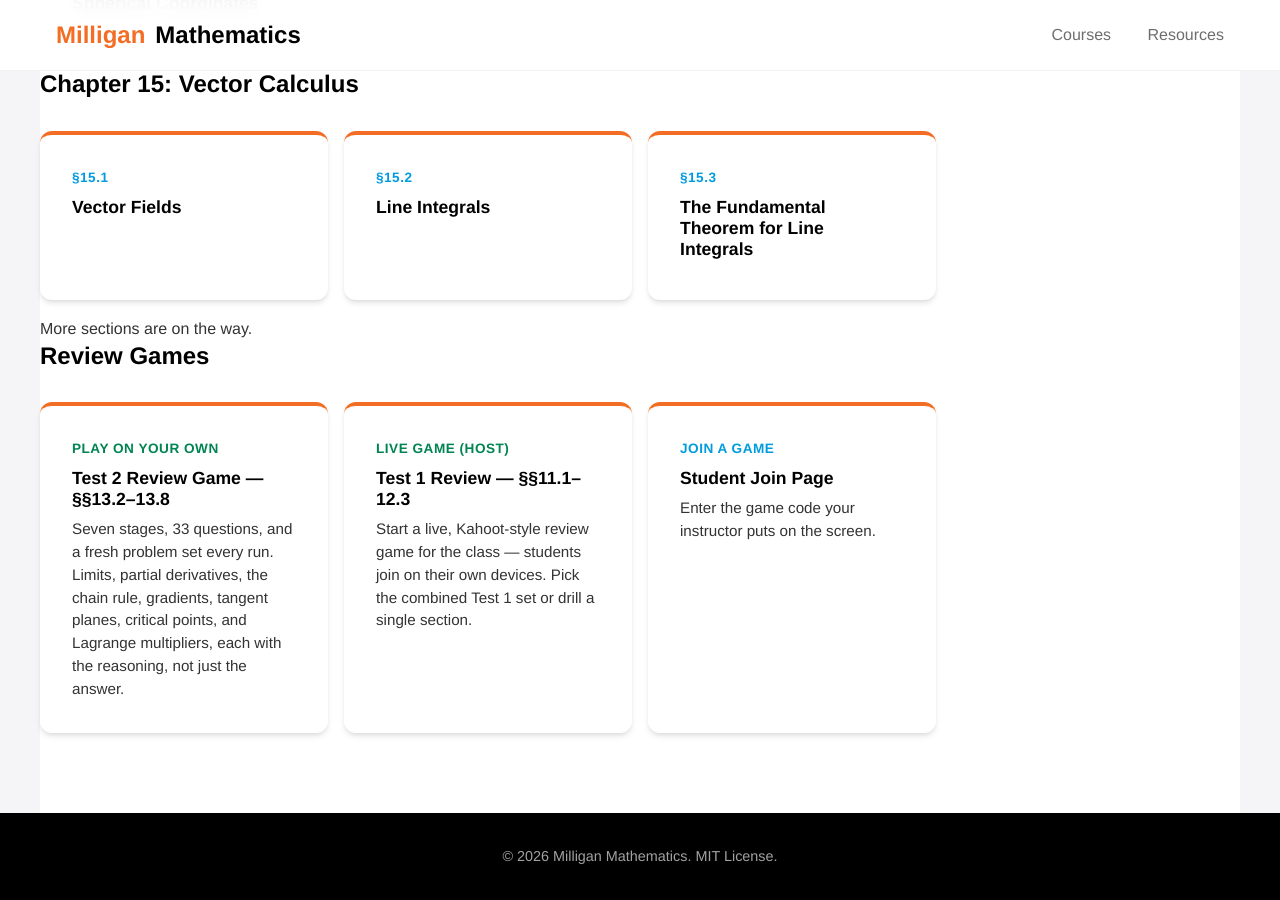
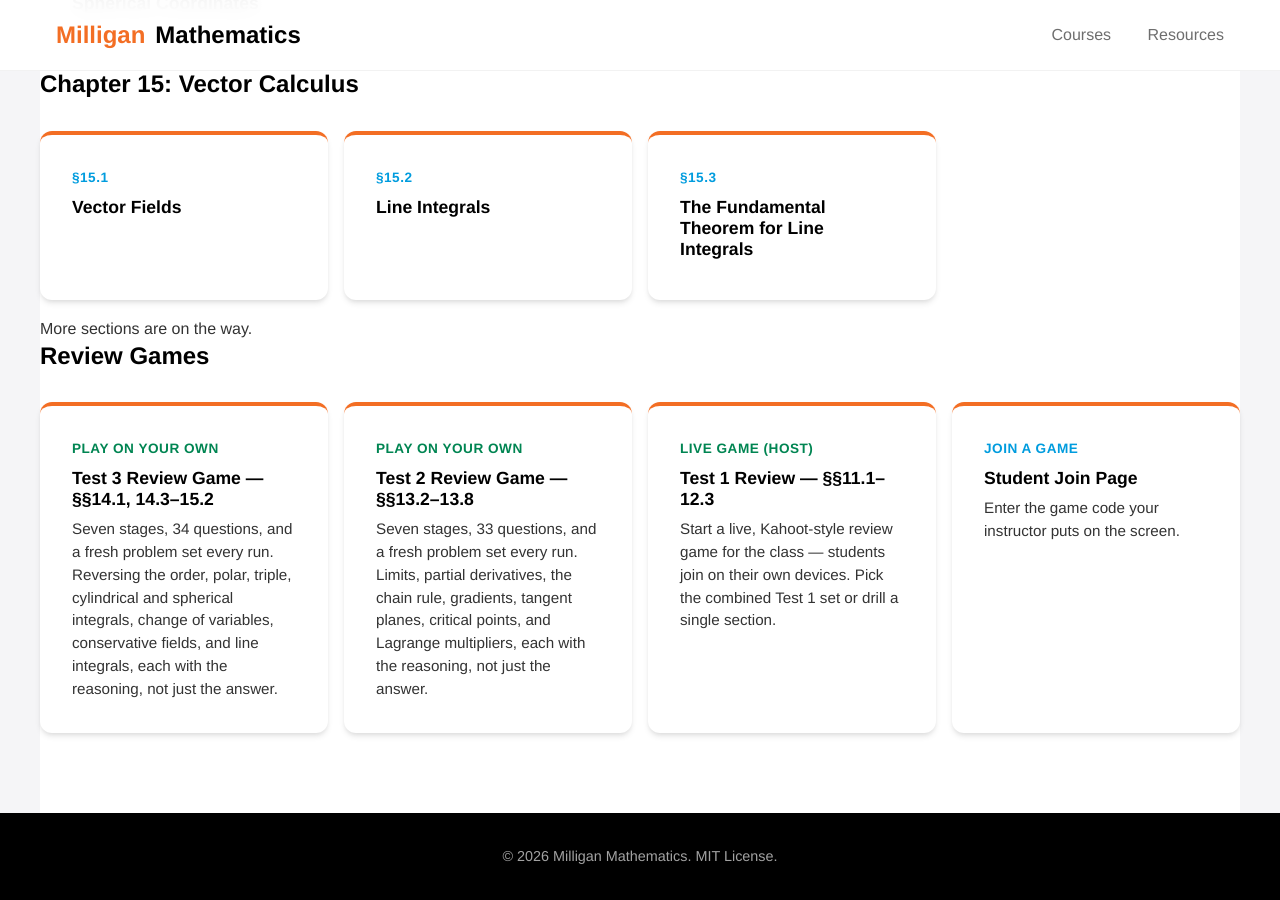
Before and after one commit to milligan-mathematics/courses, a Jekyll site: the page built from 303/index.md, in a window 1280 px wide and 900 px high, scrolled down 2006 px. Built offline with Jekyll 4.4.1, drawn with Linux system fonts in a browser that asks for light colours.

Commit message:
303: add Test 3 review game card
Co-Authored-By: Claude Opus 5.5 <noreply@anthropic.com>

```diff
--- a/303/index.md
+++ b/303/index.md
@@ -151,6 +151,11 @@ More sections are on the way.
 ## Review Games
 
 <div class="resource-grid">
+  <a href="test-3-review-game.html" class="resource-card">
+    <div class="resource-meta" style="color: var(--color-accent-green);">Play on Your Own</div>
+    <h4>Test 3 Review Game — §§14.1, 14.3–15.2</h4>
+    <p class="resource-desc">Seven stages, 34 questions, and a fresh problem set every run. Reversing the order, polar, triple, cylindrical and spherical integrals, change of variables, conservative fields, and line integrals, each with the reasoning, not just the answer.</p>
+  </a>
   <a href="test-2-review-game.html" class="resource-card">
     <div class="resource-meta" style="color: var(--color-accent-green);">Play on Your Own</div>
     <h4>Test 2 Review Game — §§13.2–13.8</h4>
```
